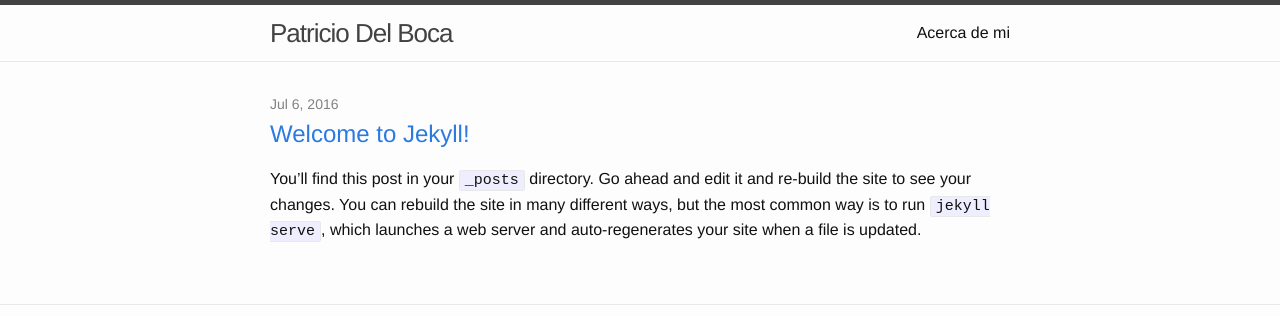
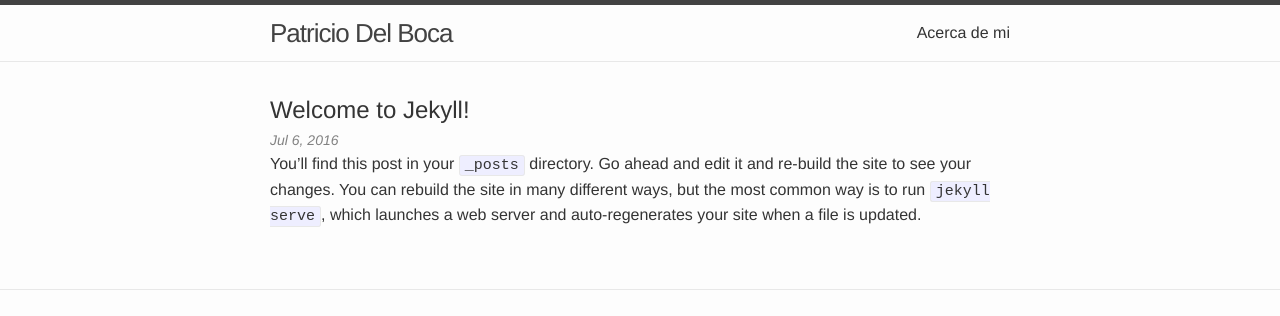
Before and after one commit to pdelboca/pdelboca.github.io, a Jekyll site: the page built from index.html, in a window 1280 px wide, cut to the strip 0-316 px from the top of the page. Built offline with Jekyll 4.4.1, drawn with Linux system fonts in a browser that asks for light colours.

Commit message:
Main page style changes.

```diff
--- a/_sass/_base.scss
+++ b/_sass/_base.scss
@@ -83,6 +83,7 @@
  */
 h1, h2, h3, h4, h5, h6 {
     font-weight: $base-font-weight;
+    margin-bottom: 0px;
 }
 
 
@@ -91,16 +92,11 @@
  * Links
  */
 a {
-    color: $brand-color;
+    color: $text-color;
     text-decoration: none;
 
-    &:visited {
-        color: darken($brand-color, 15%);
-    }
-
     &:hover {
-        color: $text-color;
-        text-decoration: underline;
+        color: darken($text-color, 30%);
     }
 }
 
--- a/_sass/_layout.scss
+++ b/_sass/_layout.scss
@@ -182,6 +182,8 @@
 .post-meta {
     font-size: $small-font-size;
     color: $grey-color;
+    font-style: italic;
+
 }
 
 .post-link {
--- a/css/main.scss
+++ b/css/main.scss
@@ -14,7 +14,7 @@
 
 $spacing-unit:     30px;
 
-$text-color:       #111;
+$text-color:       #343434;
 $background-color: #fdfdfd;
 $brand-color:      #2a7ae2;
 
--- a/index.html
+++ b/index.html
@@ -7,10 +7,9 @@
   <ul class="post-list">
     {% for post in site.posts %}
       <li>
+        <h2><a class="post-link" href="{{ post.url | prepend: site.baseurl }}">{{ post.title }}</a>
+        </h2>
         <span class="post-meta">{{ post.date | date: "%b %-d, %Y" }}</span>
-        <h2>
-          <a class="post-link" href="{{ post.url | prepend: site.baseurl }}">{{ post.title }}</a>
-        </h2>
         {{post.excerpt}}
 
       </li>
```
